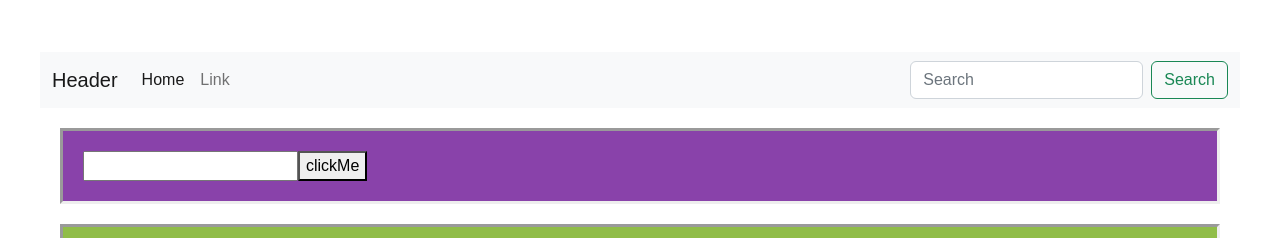
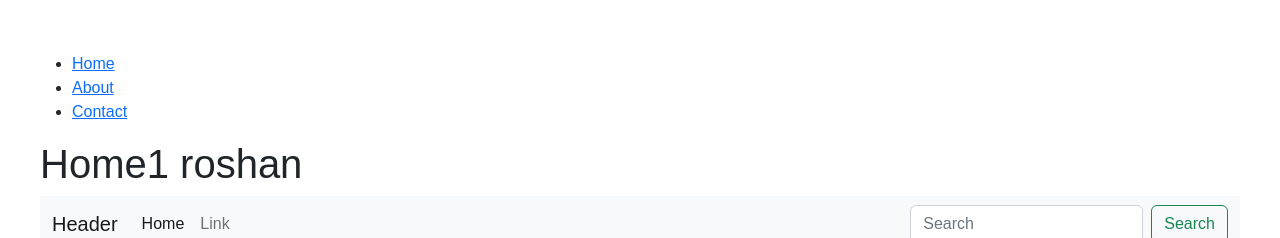
Before and after one commit to roshankyada/react-traning, a React (Create React App) app: page / in a window 1280 px wide. Shown: the part 208-446 px from the top of the page. Built offline with nearby package versions, Linux system fonts and the light colour scheme; no server answers.

Commit message:
Using Links to Switch Pages

```diff
--- a/package.json
+++ b/package.json
@@ -12,6 +12,7 @@
     "react": "^18.2.0",
     "react-dom": "^18.2.0",
     "react-query": "^3.39.3",
+    "react-router-dom": "^6.9.0",
     "react-scripts": "5.0.1",
     "web-vitals": "^2.1.4"
   },
--- a/src/App.js
+++ b/src/App.js
@@ -13,6 +13,10 @@ import Cmp2 from './Component1/Cmp2';
 import Cmp3 from './Component1/Cmp3';
 import Cmp4 from './Component1/Cmp4';
 import ApiGet from './Component1/ApiGet';
+import { Routes, Route } from 'react-router-dom';
+import Home from './Routes/Home';
+import About from './Routes/About';
+import Contact from './Routes/Contact';
 
 
 function App() {
@@ -22,6 +26,11 @@ function App() {
 
   return (
     <>
+      <Routes>
+        <Route path="/" element={<Home name='roshan' />} />
+        <Route path="/About" element={<About />} />
+        <Route path="/Contact" element={<Contact />} />
+      </Routes>
       <DemoState>
 
 
@@ -32,11 +41,14 @@ function App() {
         <B />
         <Work />
       </DemoState>
+
       <Cmp1 />
       <Cmp2 />
       <Cmp3 />
       <Cmp4 />
       <ApiGet />
+
+
     </>
   );
 }
--- a/src/Component1/Api.js
+++ b/src/Component1/Api.js
@@ -4,23 +4,28 @@ import axios from 'axios'
 
 const Api = axios.create({
     baseURL: 'https://jsonplaceholder.typicode.com',
-    timeout: 1000,
+    timeout: 2000,
     headers: { 'X-Custom-Header': 'foobar' }
 });
 
+
+Api.defaults.headers.common['Authorization'] = 'AUTH_TOKEN_FROM_INSTANCE';
+
 Api.interceptors.request.use(function (config) {
-    // Do something before request is sent
+
     document.getElementById('overlay').style.display = 'block';
+
     Object.assign(config.headers, { test: '1212' })
     console.log('[Api-req]', config)
     return config;
 }, function (error) {
-    // Do something with request error
+
     return Promise.reject(error);
 });
 
 
 // Add a response interceptor
+
 Api.interceptors.response.use(function (response) {
     document.getElementById('overlay').style.display = 'none';
     Object.assign(response, { data: { list: response.data, message: 'user list' } })
@@ -32,5 +37,4 @@ Api.interceptors.response.use(function (response) {
 });
 
 
-
 export default Api
--- a/src/Component1/ApiGet.js
+++ b/src/Component1/ApiGet.js
@@ -1,9 +1,11 @@
 import React, { useEffect } from 'react'
 import Api from './Api'
+
 
 export default function ApiGet() {
     useEffect(() => {
         Api.get('/posts').then((res) => { console.log("[ApiGet]", res) })
+
     }, [])
 
     return (
--- a/src/Component1/Cmp1.js
+++ b/src/Component1/Cmp1.js
@@ -4,7 +4,7 @@ import axios from 'axios';
 
 const Cmp1 = () => {
     const [posts, setPosts] = useState([]);
-    const apiEndPoint = "https://jsonplaceholder.typicode.com/posts";
+    const apiEndPoint = "https://jsonplaceholder.typicode.com/posts?_limit=10";
     useEffect(() => {
         const getPosts = async () => {
             const { data: res } = await axios.get(apiEndPoint);
@@ -29,7 +29,9 @@ const Cmp1 = () => {
         const index = postsClone.indexOf(post);
         postsClone[index] = { ...post };
         setPosts(postsClone);
-
+        // const article = { title: 'update title' }
+        // const res = await axios.put(apiEndPoint, article)
+        // setPosts();
 
     }
 
@@ -73,6 +75,7 @@ const Cmp1 = () => {
 
                                 </td>
                             </tr>
+
                         ))}
 
                     </tbody>
--- /dev/null
+++ b/src/Routes/About.js
@@ -0,0 +1,30 @@
+import React from 'react'
+import { Link } from 'react-router-dom'
+
+export default function About() {
+    return (
+        <div>
+            <header>
+                <nav>
+                    <ul>
+                        <li>
+                            <Link to="/">Home</Link>
+                        </li>
+                        <li>
+                            <Link to="/About">About</Link>
+                        </li>
+                        <li>
+                            <Link to="/Contact">Contact</Link>
+                        </li>
+                    </ul>
+                </nav>
+            </header>
+            <div>
+                <section>
+                    <h1>About1</h1>
+                </section>
+            </div>
+
+        </div>
+    )
+}
--- /dev/null
+++ b/src/Routes/Contact.js
@@ -0,0 +1,29 @@
+import React from 'react'
+import { Link } from 'react-router-dom'
+
+export default function Contact() {
+    return (
+        <div>
+            <header>
+                <nav>
+                    <ul>
+                        <li>
+                            <Link to="/">Home</Link>
+                        </li>
+                        <li>
+                            <Link to="/About">About</Link>
+                        </li>
+                        <li>
+                            <Link to="/Contact">Contact</Link>
+                        </li>
+                    </ul>
+                </nav>
+            </header>
+            <div>
+                <section>
+                    <h1>Contact1</h1>
+                </section>
+            </div>
+        </div>
+    )
+}
--- /dev/null
+++ b/src/Routes/Home.js
@@ -0,0 +1,31 @@
+import React from 'react'
+import { Link } from 'react-router-dom'
+
+
+export default function Home(props) {
+    return (
+        <div>
+            <header>
+                <nav>
+                    <ul>
+                        <li>
+                            <Link to="/">Home</Link>
+                        </li>
+                        <li>
+                            <Link to="/About">About</Link>
+                        </li>
+                        <li>
+                            <Link to="/Contact">Contact</Link>
+                        </li>
+                    </ul>
+                </nav>
+            </header>
+
+            <div>
+                <section>
+                    <h1>Home1 {props.name}</h1>
+                </section>
+            </div>
+        </div>
+    )
+}
--- a/src/component/Header.js
+++ b/src/component/Header.js
@@ -15,10 +15,10 @@ function Header(props) {
                     <div className="collapse navbar-collapse" id="navbarSupportedContent">
                         <ul className="navbar-nav me-auto mb-2 mb-lg-0">
                             <li className="nav-item">
-                                <a className="nav-link active" aria-current="page" href="/">Home</a>
+                                <a className="nav-link active" aria-current="page" href="/home">Home</a>
                             </li>
                             <li className="nav-item">
-                                <a className="nav-link" href="/">Link</a>
+                                <a className="nav-link" href="/link ">Link</a>
                             </li>
                         </ul>
                         {props.serchBar ? <form className="d-flex">
--- a/src/index.js
+++ b/src/index.js
@@ -3,12 +3,13 @@ import ReactDOM from 'react-dom/client';
 import './index.css';
 import App from './App';
 import reportWebVitals from './reportWebVitals';
+import { BrowserRouter } from 'react-router-dom';
 
 const root = ReactDOM.createRoot(document.getElementById('root'));
 root.render(
-  <React.StrictMode>
+  <BrowserRouter>
     <App />
-  </React.StrictMode>
+  </BrowserRouter>
 );
 
 // If you want to start measuring performance in your app, pass a function
```
Also changed, not shown: 1 other file (tests, documents, lock files or other folders).
